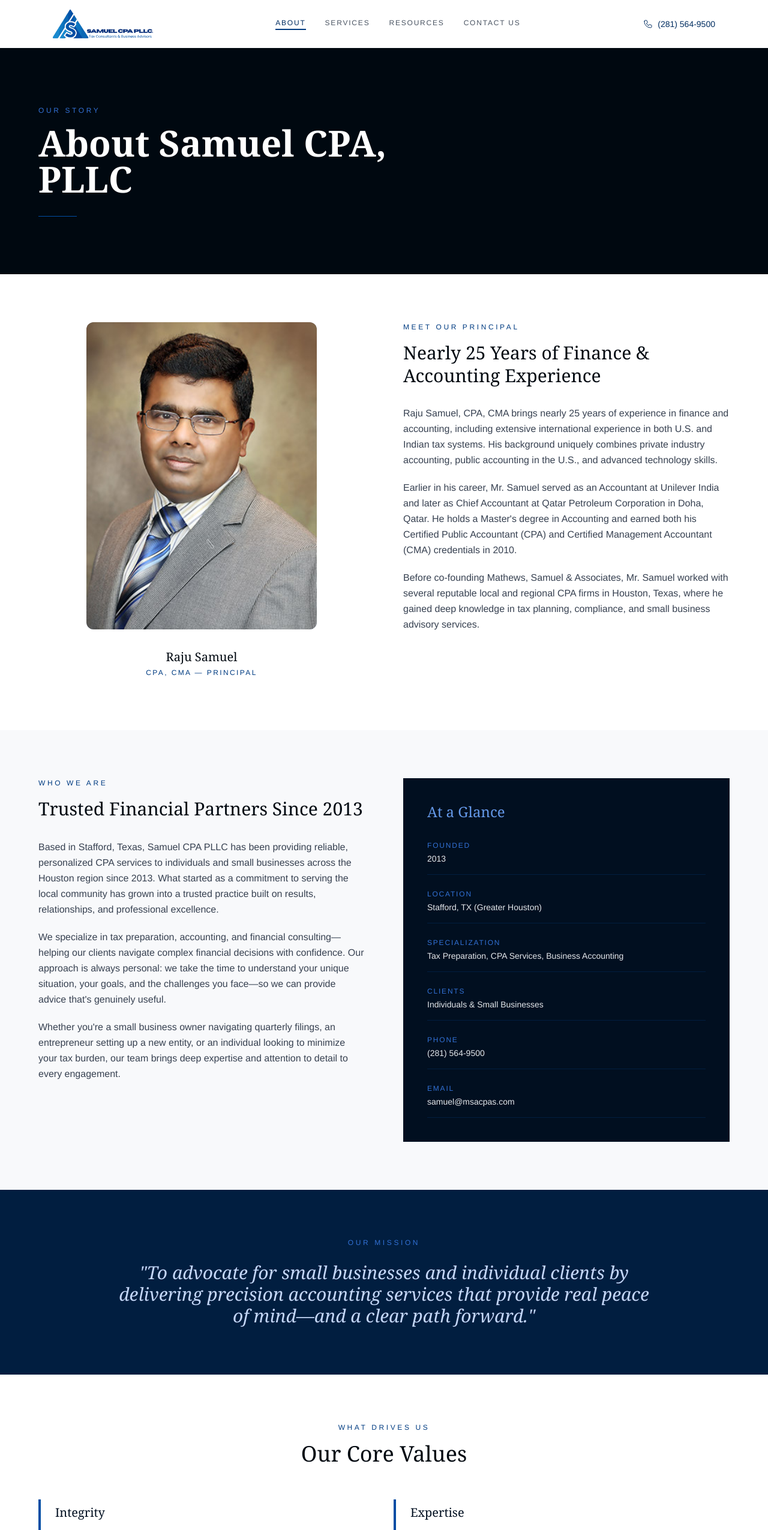
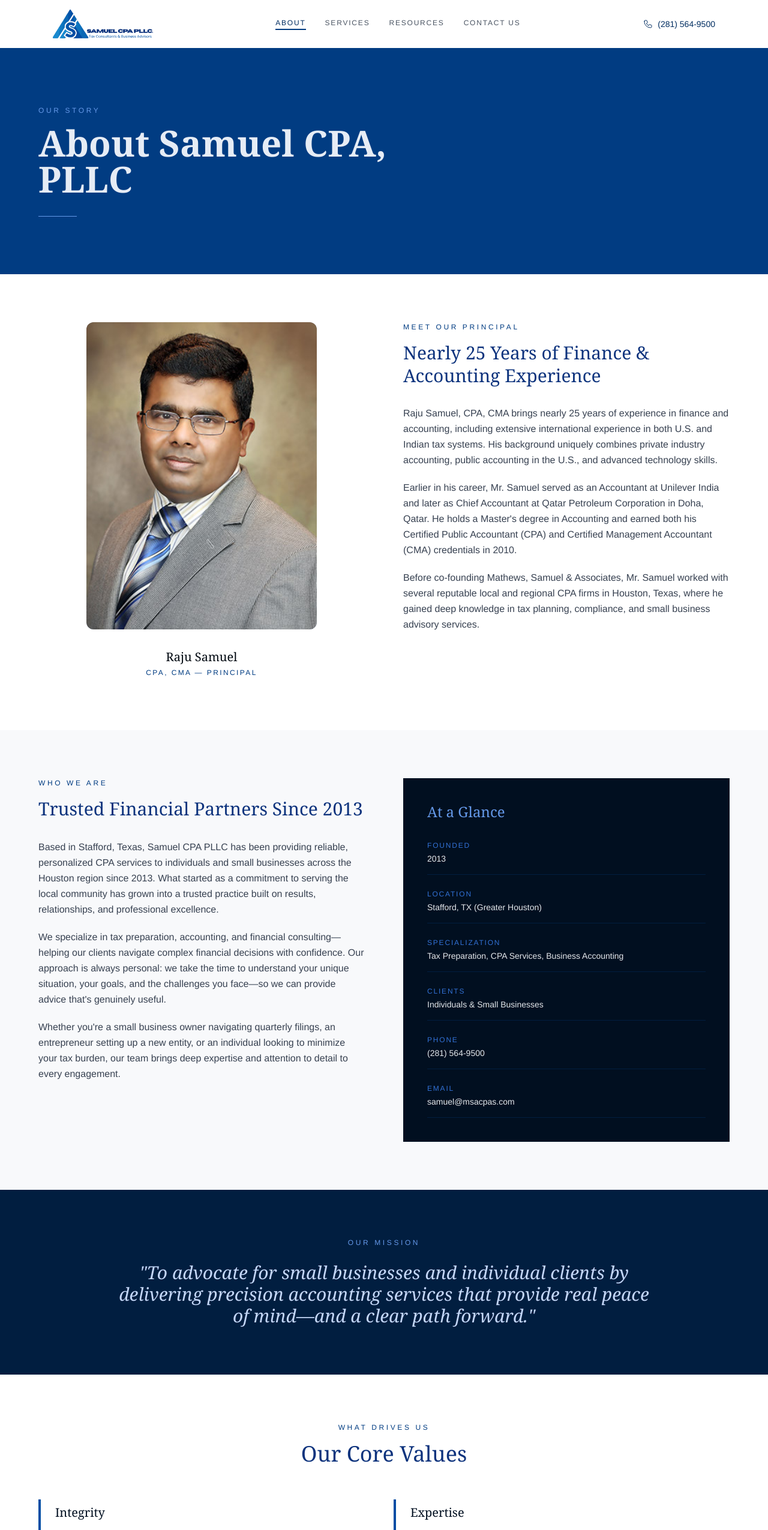
Before and after one commit to rmathew21/msacpas, a React (Vite) app: page /about in a window 1280 px wide. Shown: the top 2550 px of the page at 60% size. Built offline with nearby package versions, Linux system fonts and the light colour scheme.

Commit message:
updated colors in Home and About for better contrast

```diff
--- a/src/pages/About.jsx
+++ b/src/pages/About.jsx
@@ -24,13 +24,13 @@ export default function About() {
   return (
     <div className="pt-16 md:pt-20">
       {/* Hero */}
-      <section className="bg-royal-950 text-white py-24 px-6">
+      <section className="bg-royal-600 text-white py-24 px-6">
         <div className="max-w-6xl mx-auto">
-          <p className="text-royal-400 text-xs tracking-[0.3em] uppercase mb-4">Our Story</p>
-          <h1 className="text-5xl md:text-6xl font-serif font-bold leading-tight max-w-2xl">
+          <p className="text-royal-300 text-xs tracking-[0.3em] uppercase mb-4">Our Story</p>
+          <h1 className="text-navy-50 text-5xl md:text-6xl font-serif font-bold leading-tight max-w-2xl">
             About Samuel CPA, PLLC
           </h1>
-          <div className="w-16 h-px bg-royal-500 mt-8" />
+          <div className="w-16 h-px bg-royal-300 mt-8" />
         </div>
       </section>
 
@@ -61,7 +61,7 @@ export default function About() {
             {/* Bio Text */}
             <div>
               <p className="text-xs tracking-[0.3em] uppercase text-royal-600 mb-4">Meet Our Principal</p>
-              <h2 className="text-3xl font-serif text-royal-950 mb-8 leading-tight">
+              <h2 className="text-navy-600 text-3xl font-serif mb-8 leading-tight">
                 Nearly 25 Years of Finance & Accounting Experience
               </h2>
               <div className="prose prose-sm text-gray-700 leading-relaxed space-y-5">
@@ -85,7 +85,7 @@ export default function About() {
         <div className="max-w-6xl mx-auto grid grid-cols-1 md:grid-cols-2 gap-16 items-start">
           <div>
             <p className="text-xs tracking-[0.3em] uppercase text-royal-600 mb-4">Who We Are</p>
-            <h2 className="text-3xl font-serif text-royal-950 mb-8 leading-tight">
+            <h2 className="text-3xl font-serif text-navy-600 mb-8 leading-tight">
               Trusted Financial Partners Since 2013
             </h2>
             <div className="prose prose-sm text-gray-700 leading-relaxed space-y-5">
@@ -125,7 +125,7 @@ export default function About() {
       {/* Mission */}
       <section className="bg-royal-800 text-white py-20 px-6">
         <div className="max-w-4xl mx-auto text-center">
-          <p className="text-royal-400 text-xs tracking-[0.3em] uppercase mb-6">Our Mission</p>
+          <p className="text-royal-300 text-xs tracking-[0.3em] uppercase mb-6">Our Mission</p>
           <blockquote className="text-2xl md:text-3xl font-serif leading-relaxed italic text-royal-100">
             "To advocate for small businesses and individual clients by delivering precision accounting services that provide real peace of mind—and a clear path forward."
           </blockquote>
@@ -137,7 +137,7 @@ export default function About() {
         <div className="max-w-6xl mx-auto">
           <div className="text-center mb-14">
             <p className="text-xs tracking-[0.3em] uppercase text-royal-600 mb-4">What Drives Us</p>
-            <h2 className="text-4xl font-serif text-royal-950">Our Core Values</h2>
+            <h2 className="text-4xl font-serif text-navy-600">Our Core Values</h2>
           </div>
           <div className="grid grid-cols-1 sm:grid-cols-2 gap-8">
             {values.map((v, i) => (
@@ -151,9 +151,9 @@ export default function About() {
       </section>
 
       {/* CTA */}
-      <section className="bg-royal-950 text-white py-16 px-6">
+      <section className="bg-royal-800 text-white py-16 px-6">
         <div className="max-w-4xl mx-auto text-center">
-          <h2 className="text-3xl font-serif mb-6">Ready to Work Together?</h2>
+          <h2 className="text-navy-300 text-3xl font-serif mb-6">Ready to Work Together?</h2>
           <p className="text-gray-400 mb-8">Schedule a consultation and discover how Samuel CPA PLLC can serve your financial needs.</p>
           <Link to="/contact" className="inline-block bg-royal-600 hover:bg-royal-500 text-white px-10 py-4 text-xs tracking-widest uppercase font-medium transition-colors">
             Get in Touch
--- a/src/pages/Contact.jsx
+++ b/src/pages/Contact.jsx
@@ -18,7 +18,7 @@ export default function Contact() {
       <section className="bg-royal-950 text-white py-24 px-6">
         <div className="max-w-6xl mx-auto">
           <p className="text-royal-400 text-xs tracking-[0.3em] uppercase mb-4">Reach Out</p>
-          <h1 className="text-5xl md:text-6xl font-serif font-bold leading-tight max-w-2xl">
+          <h1 className="text-navy-600 text-5xl md:text-6xl font-serif font-bold leading-tight max-w-2xl">
             Contact Us
           </h1>
           <p className="text-gray-300 mt-6 max-w-xl leading-relaxed">
@@ -197,7 +197,7 @@ export default function Contact() {
       <section className="bg-royal-900 py-16 px-6">
         <div className="max-w-6xl mx-auto text-center">
           <p className="text-royal-400 text-xs tracking-[0.3em] uppercase mb-4">Find Us</p>
-          <h2 className="text-2xl font-serif text-white mb-2">11104 West Airport Blvd, Suite 114</h2>
+          <h2 className="text-2xl font-serif text-navy-600 mb-2">11104 West Airport Blvd, Suite 114</h2>
           <p className="text-royal-300 mb-8">Stafford, TX 77477</p>
           <a
             href="https://maps.google.com/?q=11104+West+Airport+Blvd+Suite+114+Stafford+TX+77477"
--- a/src/pages/Home.jsx
+++ b/src/pages/Home.jsx
@@ -41,7 +41,7 @@ export default function Home() {
   return (
     <div>
       {/* Hero */}
-      <section className="relative bg-royal-950 text-white min-h-screen flex items-center overflow-hidden">
+      <section className="relative bg-royal-600 text-white min-h-screen flex items-center overflow-hidden">
         {/* Background pattern */}
         <div className="absolute inset-0 opacity-5">
           <div className="absolute inset-0" style={{
@@ -54,10 +54,10 @@ export default function Home() {
 
         <div className="relative max-w-6xl mx-auto px-6 py-32 md:py-40">
           <div className="max-w-3xl">
-            <p className="text-royal-400 text-xs tracking-[0.35em] uppercase mb-8 fade-up">
+            <p className="text-royal-300 text-xs tracking-[0.35em] uppercase mb-8 fade-up">
               Stafford, Texas · Since 2013
             </p>
-            <h1 className="text-5xl md:text-7xl font-serif font-bold leading-tight mb-8 fade-up delay-1">
+            <h1 className="text-navy-50 text-5xl md:text-7xl font-serif font-bold leading-tight mb-8 fade-up delay-1">
               Precision<br />
               Accounting<br />
               <span className="text-royal-400">for Peace</span><br />
@@ -85,7 +85,7 @@ export default function Home() {
 
         {/* Scroll indicator */}
         <div className="absolute bottom-10 left-1/2 -translate-x-1/2 flex flex-col items-center gap-2 text-royal-400">
-          <div className="w-px h-12 bg-royal-700 animate-pulse" />
+          <div className="w-px h-12 bg-royal-300 animate-pulse" />
         </div>
       </section>
 
@@ -119,7 +119,7 @@ export default function Home() {
         <div className="max-w-6xl mx-auto">
           <div className="text-center mb-14">
             <p className="text-xs tracking-[0.3em] uppercase text-royal-600 mb-4">What We Do</p>
-            <h2 className="text-4xl md:text-5xl font-serif text-royal-950">Our Focus</h2>
+            <h2 className="text-4xl md:text-5xl font-serif text-navy-600">Our Focus</h2>
           </div>
 
           <div className="grid grid-cols-1 md:grid-cols-2 gap-8 max-w-3xl mx-auto">
@@ -146,7 +146,7 @@ export default function Home() {
         <div className="max-w-6xl mx-auto grid grid-cols-1 md:grid-cols-2 gap-16 items-center">
           <div>
             <p className="text-xs tracking-[0.3em] uppercase text-royal-600 mb-4">About Samuel CPA</p>
-            <h2 className="text-4xl font-serif text-royal-950 mb-6 leading-tight">
+            <h2 className="text-4xl font-serif text-navy-600 mb-6 leading-tight">
               Trusted Advisors.<br />Real Results.
             </h2>
             <div className="w-12 h-px bg-royal-600 mb-6" />
@@ -200,7 +200,7 @@ export default function Home() {
       {/* CTA Banner */}
       <section className="bg-royal-700 text-white py-20 px-6">
         <div className="max-w-4xl mx-auto text-center">
-          <h2 className="text-3xl md:text-4xl font-serif mb-6">Get in Touch</h2>
+          <h2 className="text-navy-50 text-3xl md:text-4xl font-serif mb-6">Get in Touch</h2>
           <p className="text-royal-100 text-lg leading-relaxed max-w-2xl mx-auto mb-10">
             Whether you need help with tax planning, business consulting, or financial reporting, our experienced team is ready to assist. Reach out today to schedule a consultation.
           </p>
--- a/src/pages/Services.jsx
+++ b/src/pages/Services.jsx
@@ -94,7 +94,7 @@ export default function Services() {
       <section className="bg-royal-950 text-white py-24 px-6">
         <div className="max-w-6xl mx-auto">
           <p className="text-royal-400 text-xs tracking-[0.3em] uppercase mb-4">What We Offer</p>
-          <h1 className="text-5xl md:text-6xl font-serif font-bold leading-tight max-w-2xl">
+          <h1 className="text-navy-600 text-5xl md:text-6xl font-serif font-bold leading-tight max-w-2xl">
             Areas of Focus
           </h1>
           <p className="text-gray-300 mt-6 max-w-xl leading-relaxed">
@@ -110,7 +110,7 @@ export default function Services() {
           <div className="flex items-center gap-6 mb-12">
             <div>
               {/* <p className="text-xs tracking-[0.3em] uppercase text-royal-600 mb-2">Category 01</p> */}
-              <h2 className="text-3xl md:text-4xl font-serif text-royal-950">Tax Services</h2>
+              <h2 className="text-3xl md:text-4xl font-serif text-navy-600">Tax Services</h2>
             </div>
             <div className="flex-1 h-px bg-royal-100 hidden md:block" />
           </div>
@@ -142,7 +142,7 @@ export default function Services() {
           <div className="flex items-center gap-6 mb-12">
             <div>
               {/* <p className="text-xs tracking-[0.3em] uppercase text-royal-600 mb-2">Category 02</p> */}
-              <h2 className="text-3xl md:text-4xl font-serif text-royal-950">Business Services</h2>
+              <h2 className="text-3xl md:text-4xl font-serif text-navy-600">Business Services</h2>
             </div>
             <div className="flex-1 h-px bg-gray-100 hidden md:block" />
           </div>
@@ -171,7 +171,7 @@ export default function Services() {
       {/* Becoming a Client */}
       <section className="bg-royal-950 text-white py-20 px-6">
         <div className="max-w-4xl mx-auto text-center">
-          <h2 className="text-3xl font-serif mb-6">Becoming a Client</h2>
+          <h2 className="text-navy-600 text-3xl font-serif mb-6">Becoming a Client</h2>
           <p className="text-gray-400 leading-relaxed mb-8 max-w-xl mx-auto">
             Getting started is easy. Reach out to schedule an initial consultation and we'll discuss your needs, walk you through our process, and determine the best path forward.
           </p>
```
Also changed, not shown: src/pages/Resources.jsx (+6 -6 lines).
